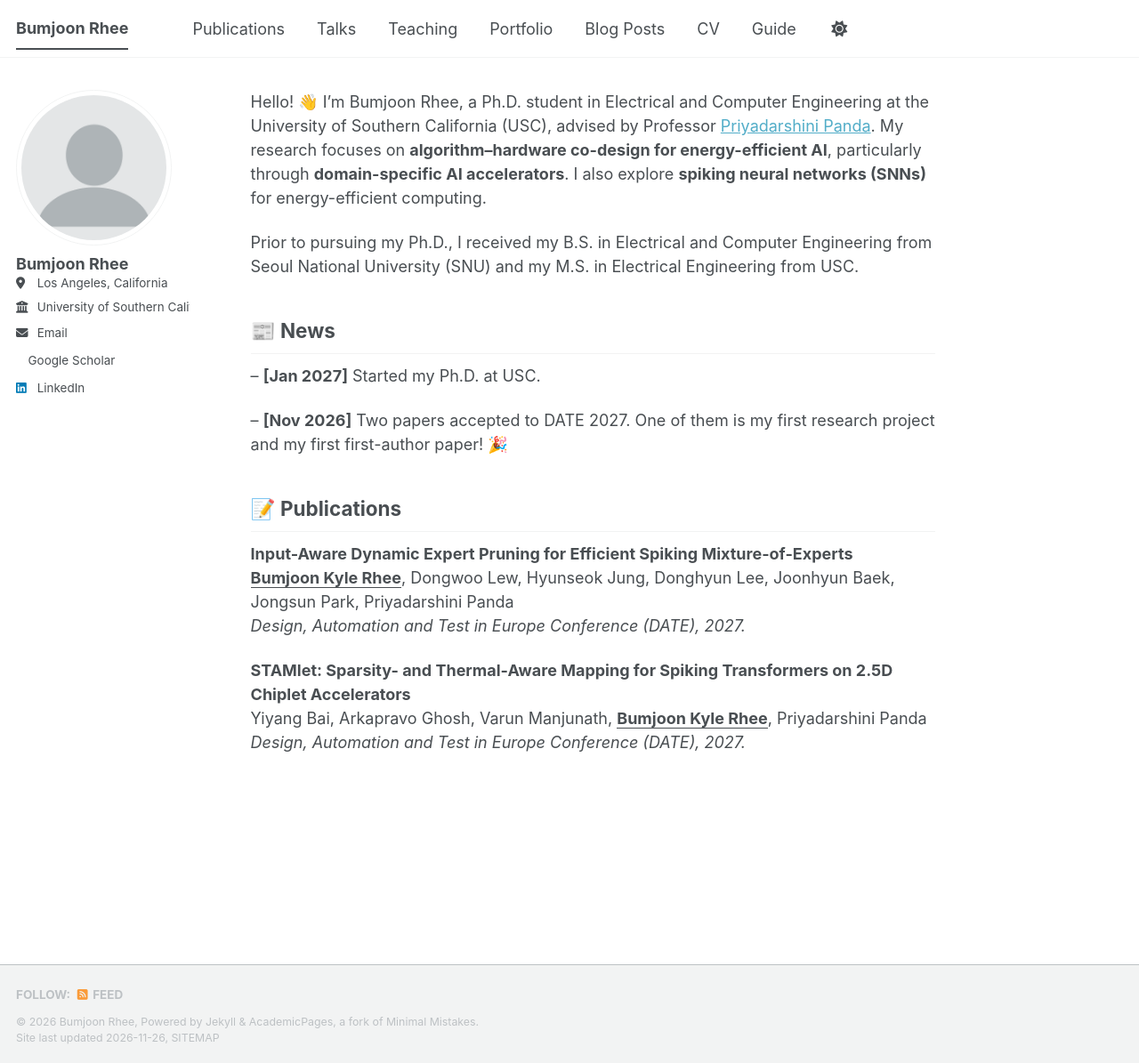
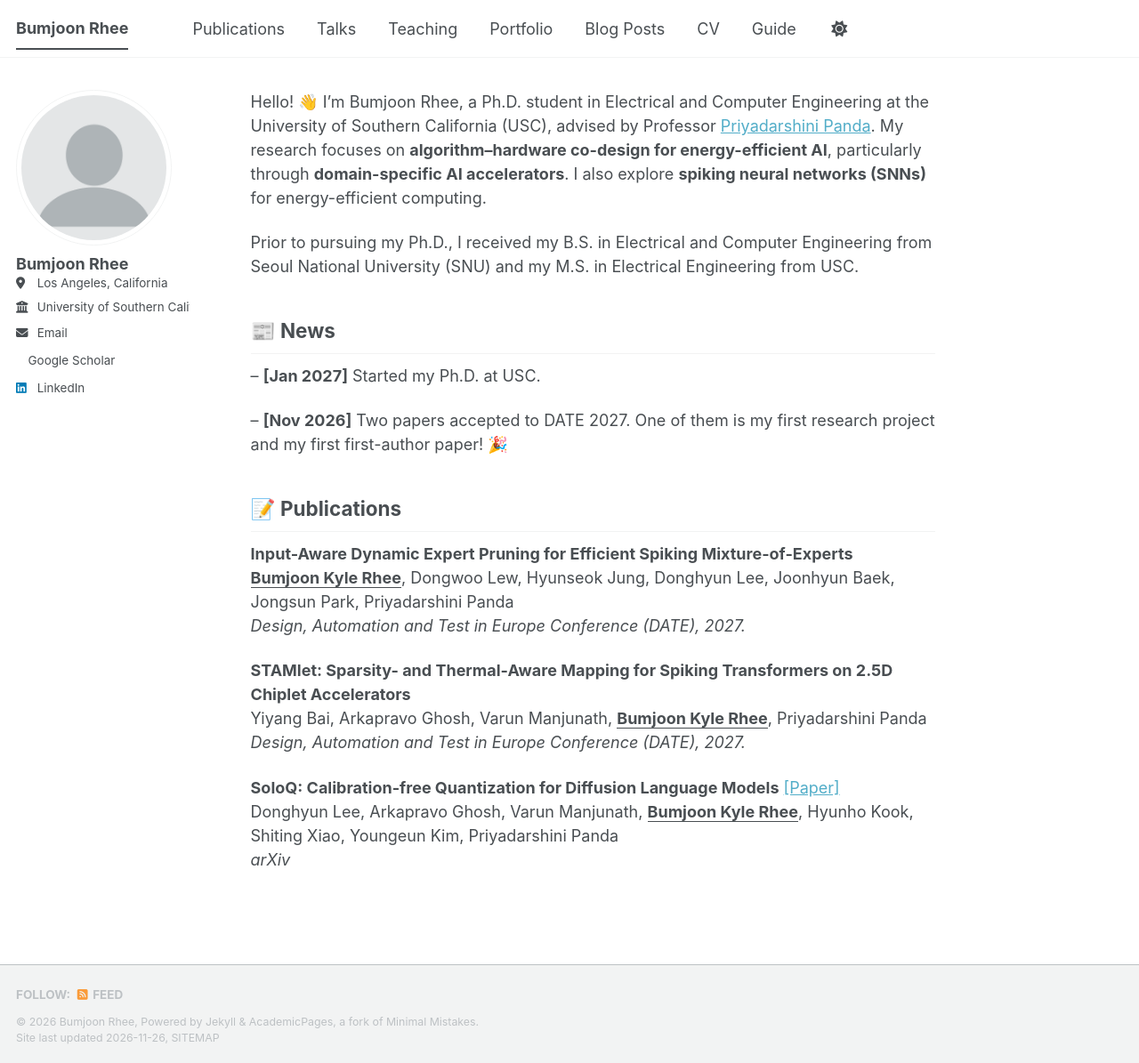
Before and after one commit to bkrhee/bkrhee.github.io, a Jekyll site: the page built from _pages/about.md, in a window 1280 px wide and 1195 px high. Shown: the whole window at 89% size. Built offline with Jekyll 4.4.1, drawn with Linux system fonts in a browser that asks for light colours; a script bundle is joined from its source files by our own code; a style sheet for code colours, icons or effects is not loaded.

Commit message:
Update about.md

```diff
--- a/_pages/about.md
+++ b/_pages/about.md
@@ -25,3 +25,7 @@ Prior to pursuing my Ph.D., I received my B.S. in Electrical and Computer Engine
 **STAMlet: Sparsity- and Thermal-Aware Mapping for Spiking Transformers on 2.5D Chiplet Accelerators**
 Yiyang Bai, Arkapravo Ghosh, Varun Manjunath, **<u>Bumjoon Kyle Rhee</u>**, Priyadarshini Panda
 *Design, Automation and Test in Europe Conference (DATE), 2027.*
+
+**SoloQ: Calibration-free Quantization for Diffusion Language Models** [[Paper]](https://arxiv.org/pdf/2610.07121)
+Donghyun Lee, Arkapravo Ghosh, Varun Manjunath, **<u>Bumjoon Kyle Rhee</u>**, Hyunho Kook, Shiting Xiao, Youngeun Kim, Priyadarshini Panda
+*arXiv*
```
